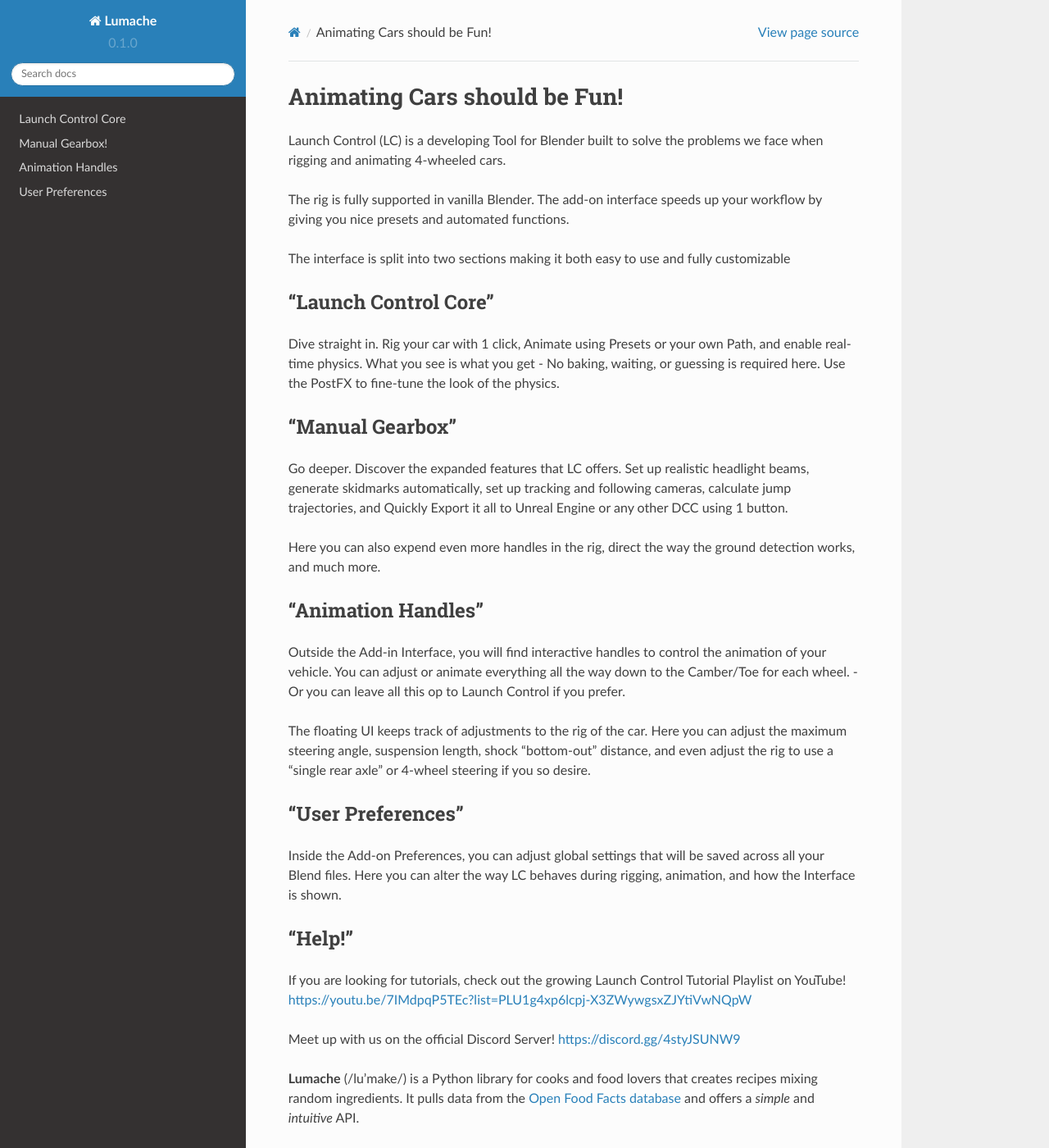
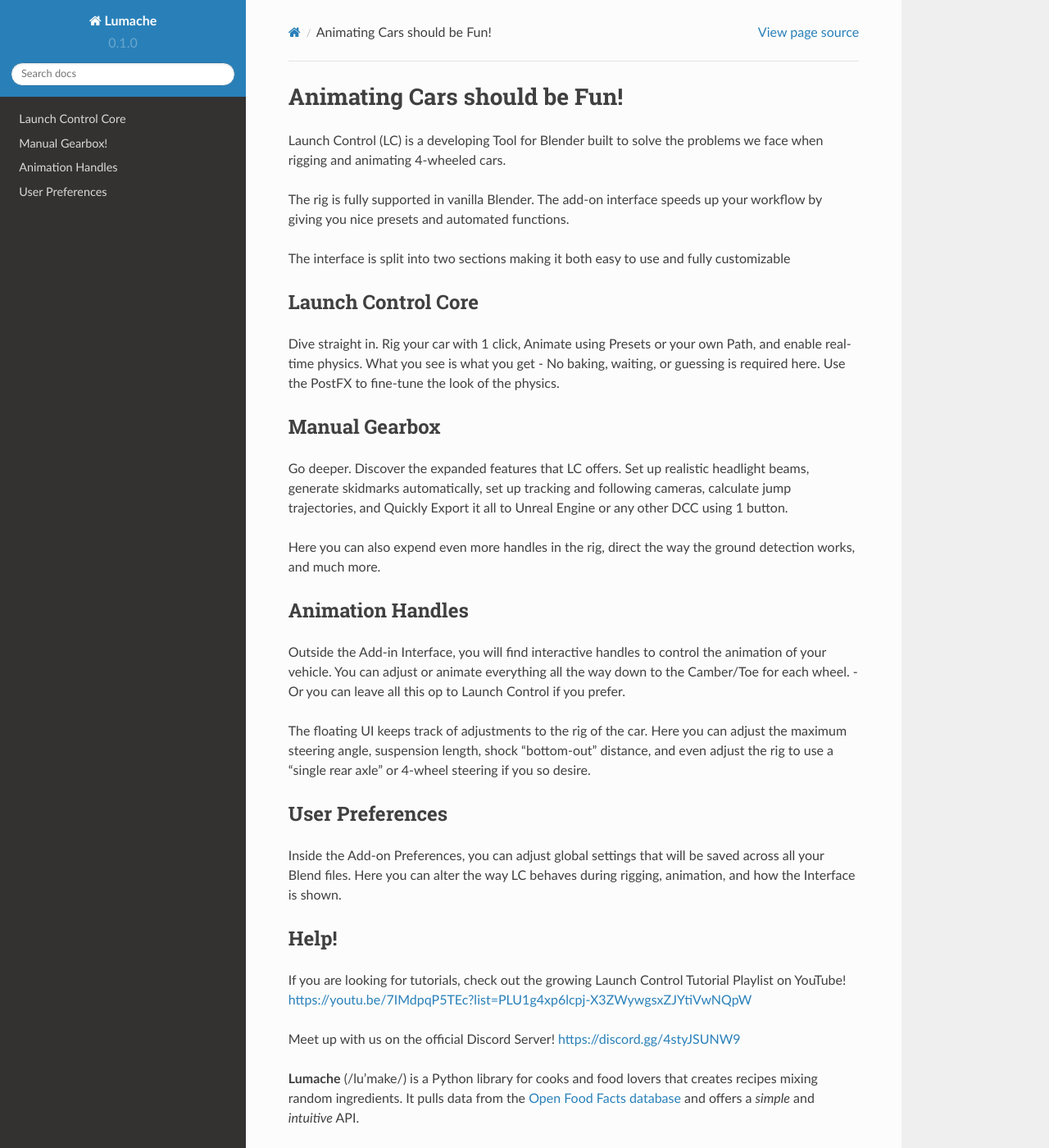
Before and after one commit to DanielVesterbaek/launch-control-documentation, a Sphinx documentation site: the page built from docs/source/index.rst, in a window 1280 px wide and 1400 px high. Shown: the whole window at 82% size. Built offline with Sphinx 7.4.7 and the Read the Docs theme 2.0.0, drawn with Linux system fonts in a browser that asks for light colours.

```diff
--- a/docs/source/index.rst
+++ b/docs/source/index.rst
@@ -8,7 +8,7 @@ The rig is fully supported in vanilla Blender. The add-on interface speeds up yo
 
 The interface is split into two sections making it both easy to use and fully customizable
 
-"Launch Control Core"
+Launch Control Core
 ---------
 
 Dive straight in. Rig your car with 1 click, Animate using Presets or your own Path, and enable real-time physics.
@@ -16,7 +16,7 @@ What you see is what you get - No baking, waiting, or guessing is required here.
 Use the PostFX to fine-tune the look of the physics.
 
 
-"Manual Gearbox"
+Manual Gearbox
 --------
 
 Go deeper. Discover the expanded features that LC offers.
@@ -25,7 +25,7 @@ Set up realistic headlight beams, generate skidmarks automatically, set up track
 Here you can also expend even more handles in the rig, direct the way the ground detection works, and much more.
 
 
-"Animation Handles"
+Animation Handles
 -------
 
 Outside the Add-in Interface, you will find interactive handles to control the animation of your vehicle. You can adjust or animate everything all the way down to the Camber/Toe for each wheel. - Or you can leave all this op to Launch Control if you prefer.
@@ -33,13 +33,13 @@ Outside the Add-in Interface, you will find interactive handles to control the a
 The floating UI keeps track of adjustments to the rig of the car. Here you can adjust the maximum steering angle, suspension length, shock "bottom-out" distance, and even adjust the rig to use a "single rear axle" or 4-wheel steering if you so desire.
 
 
-"User Preferences"
+User Preferences
 --------
 
 Inside the Add-on Preferences, you can adjust global settings that will be saved across all your Blend files. Here you can alter the way LC behaves during rigging, animation, and how the Interface is shown.
 
 
-"Help!"
+Help!
 --------
 
 If you are looking for tutorials, check out the growing Launch Control Tutorial Playlist on YouTube!
```
